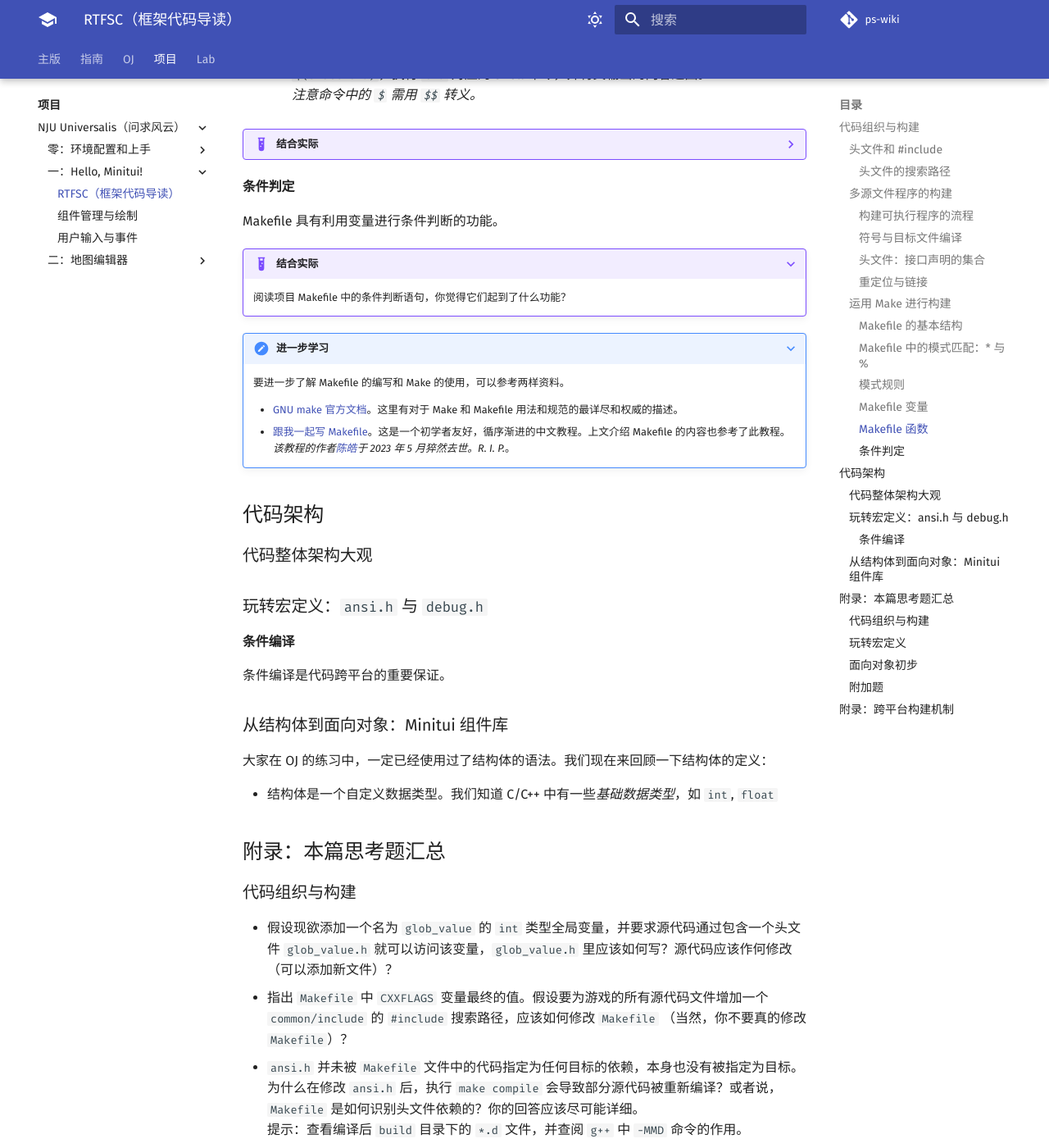
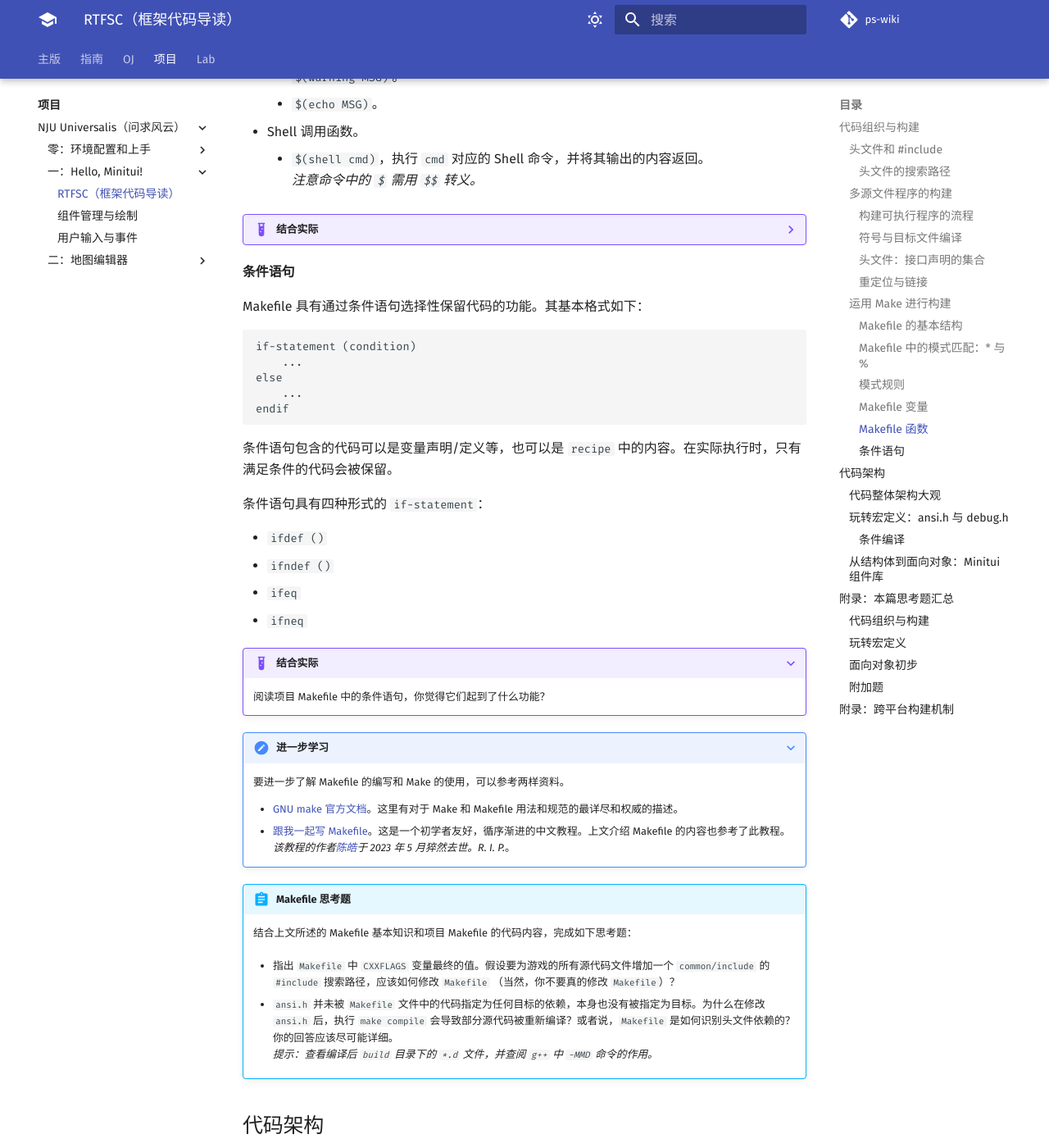
Before and after one commit to PS2023-programming/ps-wiki, an MkDocs documentation site: the page built from docs/program/ps1/1/learn_program.md, in a window 1280 px wide and 1400 px high, scrolled down 8981 px. Shown: the whole window at 82% size. Built offline with MkDocs 1.6.1 and Material for MkDocs 9.7.7, drawn with Linux system fonts in a browser that asks for light colours; comment, search, counter and statistics services are not loaded; some of the changed text lies outside the part shown.

Commit message:
sem 1 archive

````diff
--- a/docs/program/ps1/1/learn_program.md
+++ b/docs/program/ps1/1/learn_program.md
@@ -207,6 +207,9 @@ Makefile 生成一个目标时，会先检查依赖是否存在，或者是需
 
 Makefile 中还可以定义所谓的**伪目标**。伪目标的目标名并不是真正的文件，而只是一个*操作名*，它被 Makefile 生成时不会产生对应的目标文件，只会执行对应的制法。Makefile 会试图自动识别哪些目标是伪目标，你也可以用 `.PHONY: targets` 来指定。
 
+???+ info "注意缩进"
+    Make 对 Makefile 中的缩进敏感。`recipe` 的内容需要有一个 Tab 的缩进。
+
 ???+ info "附加依赖"
     Makefile 的语法很灵活。你可以在定义一个规则的前后为目标添加其它依赖。语法形如 `target ... : prerequisites ...`，不需要添加 `recipe`。
 
@@ -292,21 +295,45 @@ Makefile 还有一些内置函数供编写者引用。函数引用的格式和
     <br />*注意命令中的 `$` 需用 `$$` 转义。*
 
 ??? example "结合实际"
-    阅读项目代码
+    阅读项目代码，现在你能够看懂项目
 
-#### 条件判定
+#### 条件语句
 
-Makefile 具有利用变量进行条件判断的功能。
+Makefile 具有通过条件语句选择性保留代码的功能。其基本格式如下：
 
+```text
+if-statement (condition)
+    ...
+else
+    ...
+endif
+```
+
+条件语句包含的代码可以是变量声明/定义等，也可以是 `recipe` 中的内容。在实际执行时，只有满足条件的代码会被保留。
+
+条件语句具有四种形式的 `if-statement`：
+
++ `ifdef ()`
++ `ifndef ()`
++ `ifeq`
++ `ifneq`
 
 ???+ example "结合实际"
-    阅读项目 Makefile 中的条件判断语句，你觉得它们起到了什么功能？
+    阅读项目 Makefile 中的条件语句，你觉得它们起到了什么功能？
 
 ???+ note "进一步学习"
     要进一步了解 Makefile 的编写和 Make 的使用，可以参考两样资料。
 
     + [GNU make 官方文档](https://www.gnu.org/software/make/manual/make.html)。这里有对于 Make 和 Makefile 用法和规范的最详尽和权威的描述。
     + [跟我一起写 Makefile](../../../../files/Makefile.pdf)。这是一个初学者友好，循序渐进的中文教程。上文介绍 Makefile 的内容也参考了此教程。*该教程的作者[陈皓](https://coolshell.cn/haoel/)于 2023 年 5 月猝然去世。R. I. P.*。
+
+!!! abstract "Makefile 思考题"
+    结合上文所述的 Makefile 基本知识和项目 Makefile 的代码内容，完成如下思考题：
+
+    + 指出 `Makefile` 中 `CXXFLAGS` 变量最终的值。假设要为游戏的所有源代码文件增加一个 `common/include` 的 `#include` 搜索路径，应该如何修改 `Makefile` （当然，你不要真的修改 `Makefile`）？
+
+    + `ansi.h` 并未被 `Makefile` 文件中的代码指定为任何目标的依赖，本身也没有被指定为目标。为什么在修改 `ansi.h` 后，执行 `make compile` 会导致部分源代码被重新编译？或者说，`Makefile` 是如何识别头文件依赖的？你的回答应该尽可能详细。
+    <br />*提示：查看编译后 `build` 目录下的 `*.d` 文件，并查阅 `g++` 中 `-MMD` 命令的作用。*
 
 
 ## 代码架构
--- a/mkdocs.yml
+++ b/mkdocs.yml
@@ -142,6 +142,8 @@ nav:
         - 题解: oj/ps1/1-9-sol.md
       - 1-10:
         - 题解: oj/ps1/1-10-sol.md
+      - 1-F:
+        - 讲义: oj/ps1/1-F-tut.md
   - 项目:
     - program/index.md
     - NJU Universalis（问求风云）:
@@ -162,3 +164,5 @@ nav:
         - 地图数据持久化: program/ps1/2/serialization.md
   - Lab:
     - lab/index.md
+  # - 作业平台:
+  #   - hw/index.md
````
Also changed, not shown: docs/hw/index.md (added, +3 -0 lines), docs/index.md (+1 -1 lines), docs/oj/ps1/1-F-tut.md (added, +37 -0 lines), 1 other file.
